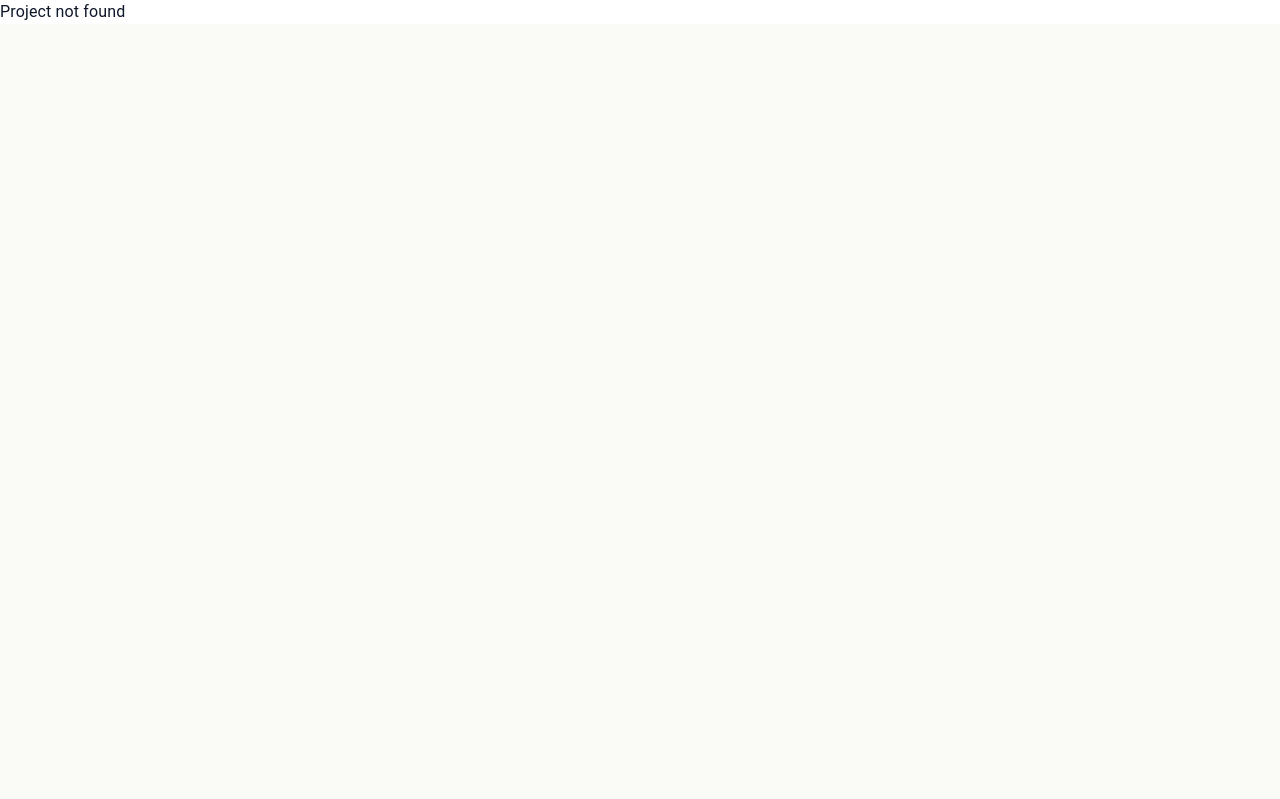
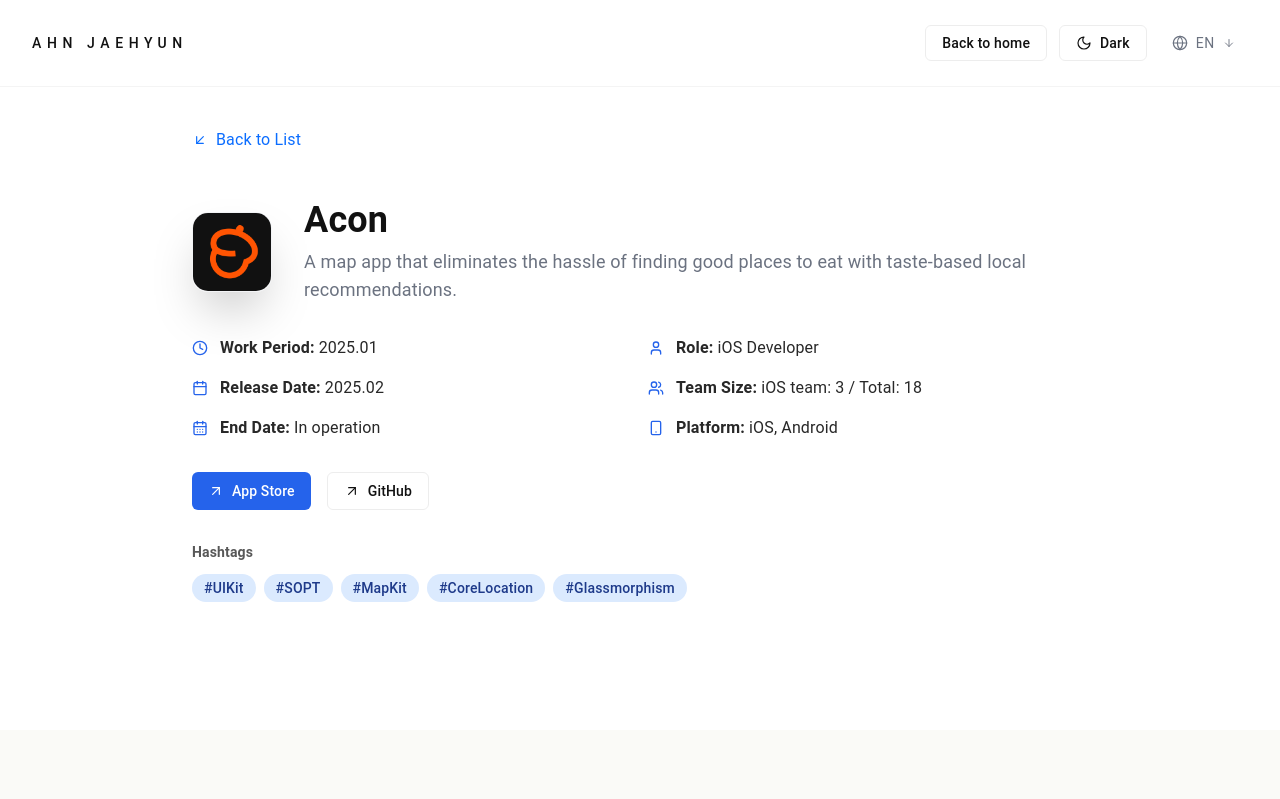
Before and after one commit to Ohjackson/My-Site, a React (Vite) app: page /project/acon in a window 1280 px wide. Before the commit this address had no page. Shown: the top 799 px of the page. Built offline with nearby package versions, Linux system fonts and the light colour scheme.

Commit message:
fix: improve project detail page routing

```diff
--- a/src/pages/detail/ProjectDetailPage.tsx
+++ b/src/pages/detail/ProjectDetailPage.tsx
@@ -19,7 +19,20 @@
   };
 
   if (!projectId) {
-    return <div>Project not found</div>;
+    return (
+      <div className="min-h-screen bg-bg text-text flex items-center justify-center">
+        <div className="text-center">
+          <h1 className="text-2xl font-bold mb-4">Project not found</h1>
+          <p className="text-muted mb-4">The requested project could not be found.</p>
+          <button
+            onClick={handleBack}
+            className="px-4 py-2 bg-primary text-white rounded hover:bg-primary/80 transition-colors"
+          >
+            Back to Home
+          </button>
+        </div>
+      </div>
+    );
   }
 
   return (
--- a/src/router/index.tsx
+++ b/src/router/index.tsx
@@ -17,18 +17,15 @@
   'healthfinbot'
 ];
 
-// 동적 라우트 생성
-const projectRoutes = PROJECT_IDS.map(projectId => ({
-  path: `/project/${projectId}`,
-  element: <ProjectDetailPage />,
-}));
-
 export const router = createBrowserRouter([
   {
     path: '/',
     element: <MainPage />,
   },
-  ...projectRoutes,
+  {
+    path: '/project/:projectId',
+    element: <ProjectDetailPage />,
+  },
   {
     path: '*',
     element: <div>404 - Page Not Found</div>,
```
